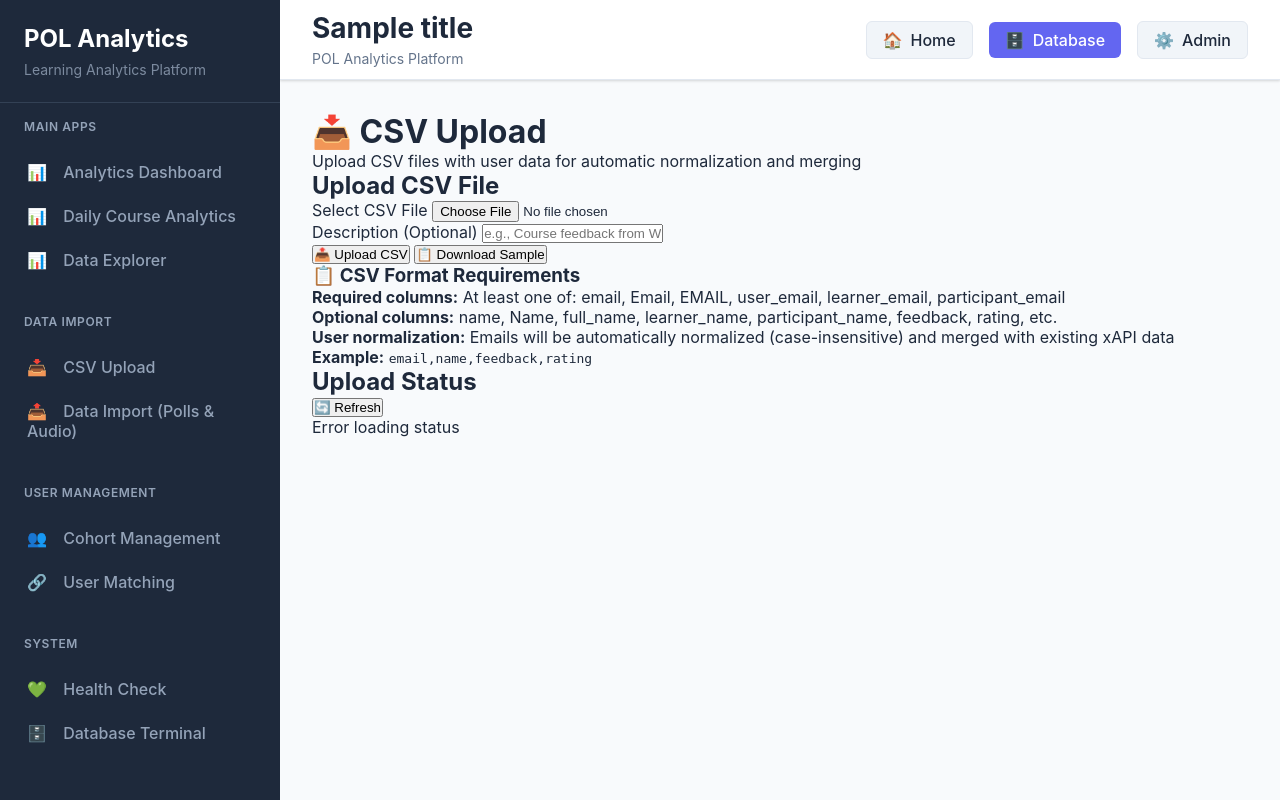
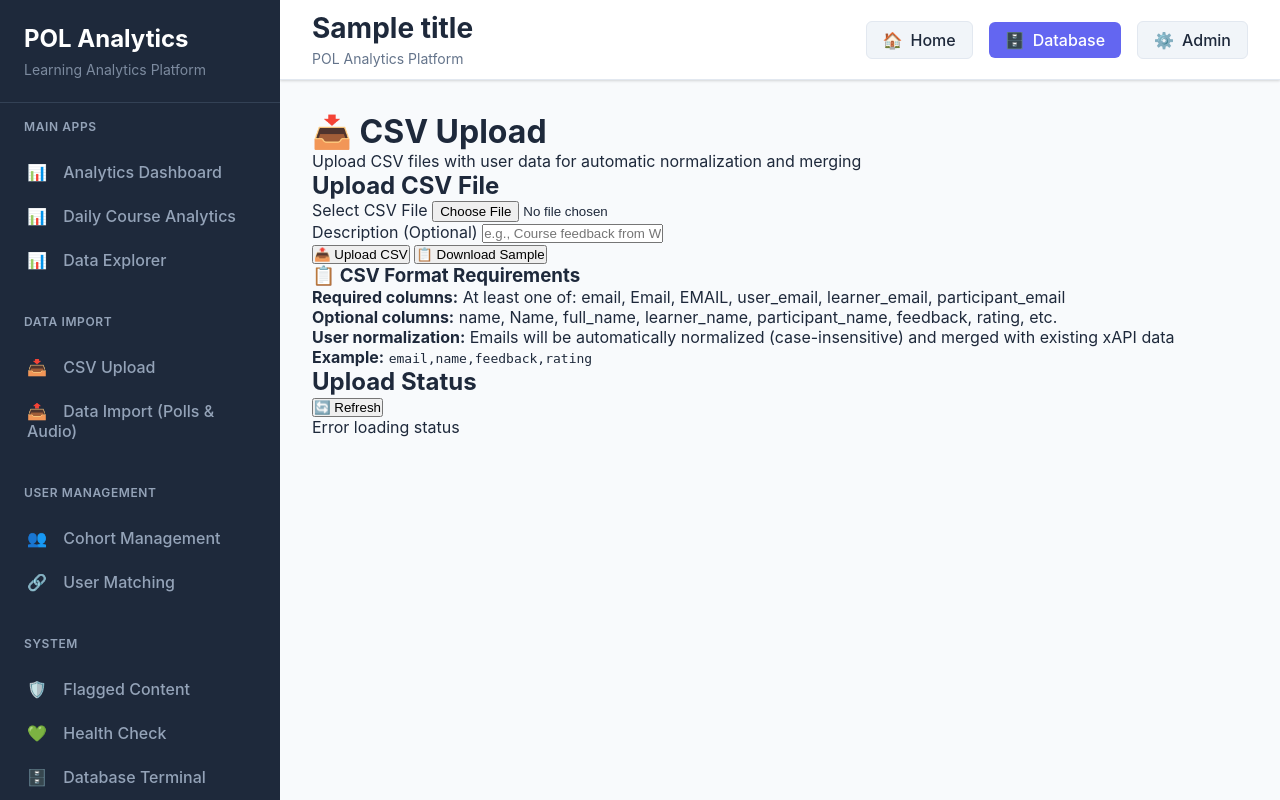
Before and after one commit to reif-is-a-foofie/7taps-analytics, a Flask app: template app/templates/csv_upload.html in a window 1280 px wide. Run offline with Flask 3, Linux system fonts and the light colour scheme; the template is opened without the code that fills it: most values are stand-ins (such as "Sample title", 1, 10 or a date in 2020).

Commit message:
feat: show verbose gcloud output in deploy.sh and add safety link to menu

```diff
--- a/app/templates/base.html
+++ b/app/templates/base.html
@@ -295,6 +295,10 @@
 
         <div class="nav-section">
             <div class="nav-section-title">System</div>
+            <a href="/ui/safety" class="nav-item {{ 'active' if active_page == 'safety' else '' }}">
+                <span class="nav-item-icon">🛡️</span>
+                Flagged Content
+            </a>
             <a href="/health" class="nav-item">
                 <span class="nav-item-icon">💚</span>
                 Health Check
```
Also changed, not shown: 1 other file.
